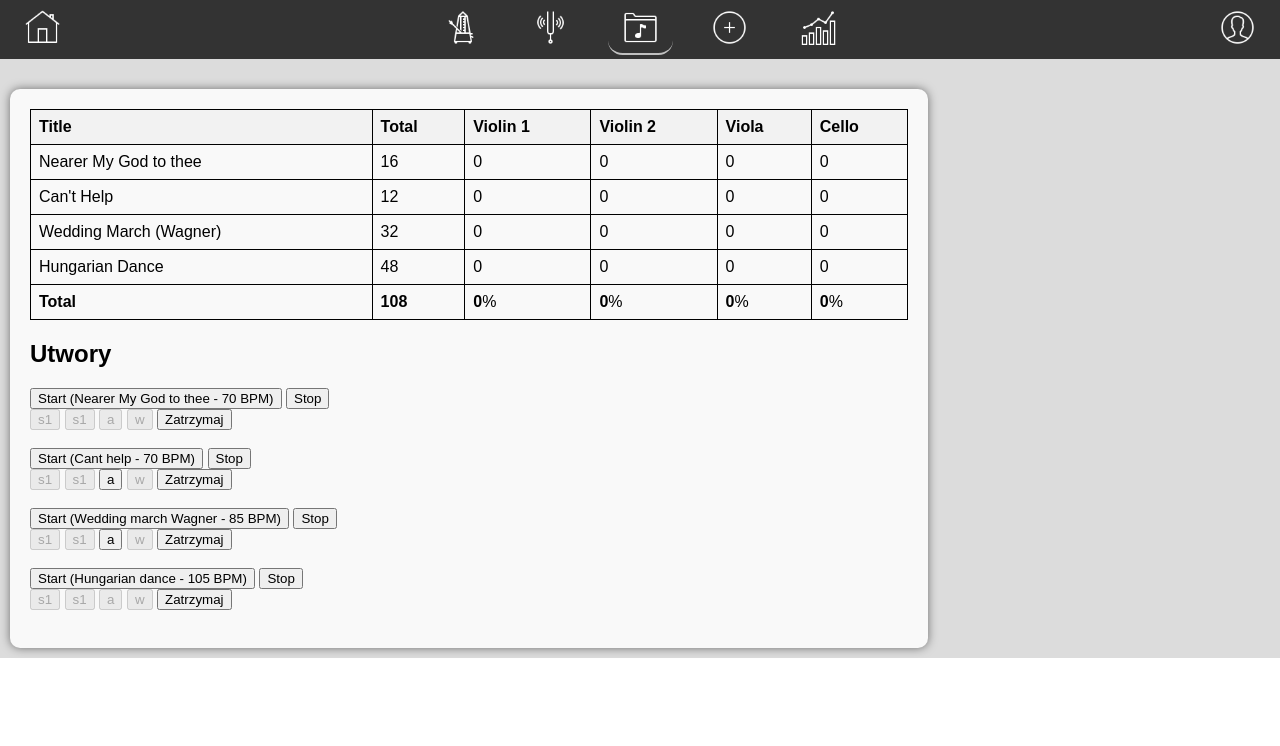
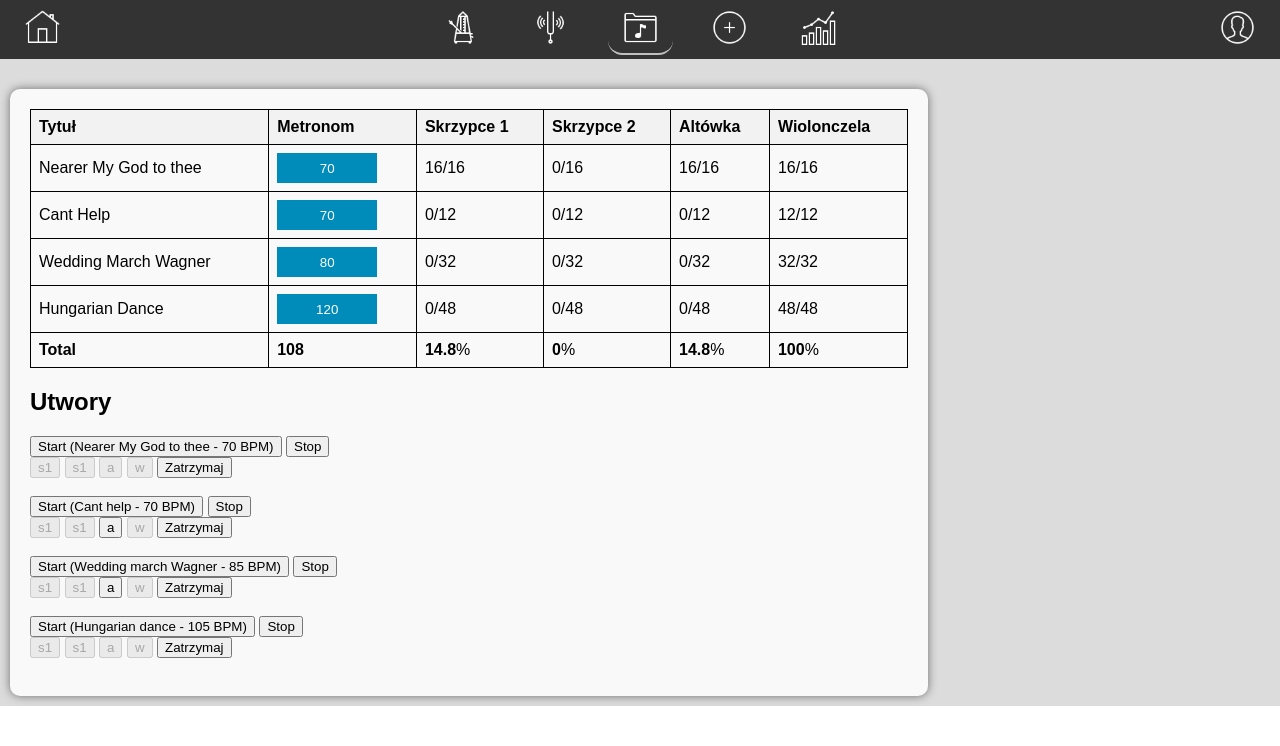
Before and after one commit to arkaddev/quartet, a PHP site: page /songs.php in a window 1280 px wide. Shown: the top 746 px of the page. Run offline with PHP 8.4, Linux system fonts and the light colour scheme; the visitor is signed in with stand-in values (Sample User, id 1); some libraries are stand-ins or nearby versions.

Commit message:
added metronome to songs.php

```diff
--- a/data/songs.json
+++ b/data/songs.json
@@ -2,33 +2,37 @@
     {
         "title": "Nearer My God to thee",
         "total": 16,
+        "tempo": 70,
+        "violin1": "16",
+        "violin2": 0,
+        "viola": "16",
+        "cello": "16"
+    },
+    {
+        "title": "Cant Help",
+        "total": 12,
+        "tempo": 70,
         "violin1": 0,
         "violin2": 0,
         "viola": 0,
-        "cello": 0
+        "cello": "12"
     },
     {
-        "title": "Can't Help",
-        "total": 12,
+        "title": "Wedding March Wagner",
+        "total": 32,
+        "tempo": 80,
         "violin1": 0,
         "violin2": 0,
-        "viola": 0,
-        "cello": 0
-    },
-    {
-        "title": "Wedding March (Wagner)",
-        "total": 32,
-        "violin1": 0,
-        "violin2": 0,
-        "viola": 0,
-        "cello": 0
+        "viola": "0",
+        "cello": "32"
     },
     {
         "title": "Hungarian Dance",
         "total": 48,
+        "tempo": 120,
         "violin1": 0,
         "violin2": 0,
         "viola": 0,
-        "cello": 0
+        "cello": "48"
     }
 ]
--- a/songs.php
+++ b/songs.php
@@ -22,6 +22,7 @@
         th {
             background-color: #f2f2f2;
         }
+
      .button-play{
     width: 30px; /* ustaw szerokość i wysokość obrazka */
     height: 30px;
@@ -31,12 +32,26 @@
        margin-left: 20px;
        margin-right: 5px;
      }
+
      .button-settings{
     width: 30px; /* ustaw szerokość i wysokość obrazka */
     height: 30px;
     background-image: url(images/songs/settings.png); /* ścieżka do obrazka */
     background-size: cover; /* dostosuj rozmiar obrazka do wymiarów przycisku */
      }
+
+     .button-tempo{
+    width: 100px; /* ustaw szerokość i wysokość obrazka */
+    height: 30px;
+       background-color: #008CBA;
+    color: white;
+       border: none;
+
+     }
+
+     .button-tempo:hover {
+    background-color: #454545;
+}
     </style>
 </head>
 <body>
@@ -137,36 +152,36 @@ $data = json_decode($data, true);
 
 // Tworzenie tabeli HTML
 echo "<table>";
-echo "<tr><th>Title</th><th>Total</th><th>Violin 1</th><th>Violin 2</th><th>Viola</th><th>Cello</th></tr>";
+echo "<tr><th>Tytuł</th><th>Metronom</th><th>Skrzypce 1</th><th>Skrzypce 2</th><th>Altówka</th><th>Wiolonczela</th></tr>";
 
      $i = 1;
       foreach ($data as $piece) {
 
         echo "<tr>";
         echo "<td>" . $piece['title'] . "</td>";
-        echo "<td>" . $piece['total'] . "</td>";
+        echo "<td> <button onclick='myFunctionTempo(\"".$piece['tempo']."\",\"".$i."\")' class='button-tempo' id='buttonTempo".$i."' name='additionalData' value='someValue'>".$piece['tempo']."</button></td>";
 
-        echo "<td>" . $piece['violin1'];
+        echo "<td>" . $piece['violin1']."/".$piece['total'];
         if ($instrument == "violin1") {
           echo "<button onclick='myFunction(\"".$piece['title']."\")' class='button-settings' id='myButton".$i."' name='additionalData' value='someValue'></button></td>";
         } else {
             echo "</td>";}
 
-        echo "<td>" . $piece['violin2'];
+        echo "<td>" . $piece['violin2']."/".$piece['total'];
         if ($instrument == "violin2") {
           echo "<button onclick='myFunction(\"".$piece['title']."\")' class='button-settings' id='myButton".$i."' name='additionalData' value='someValue'></button></td>";
         } else {
             echo "</td>";}
 
-        echo "<td>" . $piece['viola'];
+        echo "<td>" . $piece['viola']."/".$piece['total'];
        if ($instrument == "viola") {
           echo "<button onclick='myFunction(\"".$piece['title']."\")' class='button-settings' id='myButton".$i."' name='additionalData' value='someValue'></button></td>";
         } else {
             echo "</td>";}
 
-        echo "<td>" . $piece['cello'];
+        echo "<td>" . $piece['cello']."/".$piece['total'];
         if ($instrument == "cello") {
-          echo "<button onclick='myFunction(\"".$piece['title']."\")' class='button-settings' id='myButton".$i."' name='additionalData' value='someValue'></button></td>";
+          echo "<button onclick='myFunctionSettings(\"".$piece['title']."\")' class='button-settings' id='myButton".$i."' name='additionalData' value='someValue'></button></td>";
         } else {
             echo "</td>";}
 
@@ -214,8 +229,14 @@ echo "</table>";
 ?>
 
 
+
+
+
+        <input type="hidden" id="tempoInput" class="inputstart" placeholder="Tempo (BPM)" value="120">
+    <script src="js/metronome.js"></script>
+
       <script>
-         function myFunction(title) {
+         function myFunctionSettings(title) {
         var bars = prompt("Proszę wprowadzić dane:");
 
         // Utworzenie formularza i dodanie ukrytego pola z wartością zmiennej bars
@@ -254,28 +275,28 @@ echo "</table>";
 
 
 
+         function myFunctionTempo(tempo, i) {
+           changeTempo(tempo);
+           var button = document.getElementById('buttonTempo'+i); // Pobranie przycisku po id
+           var previousColor = button.style.backgroundColor; // Zapamiętanie poprzedniego koloru
 
-    function amyFunction(title) {
-        var bars = prompt("Proszę wprowadzić dane:");
+       if (!playing) {
+                playing = true;
+                startMetronome();
+                document.getElementById('buttonTempo'+i).innerText = 'Stop';
 
-      if (bars != null) {
-            alert("Wprowadzone dane: " + bars);
+    button.style.backgroundColor = "red"; // Zmiana koloru tła przycisku na czerwony
 
-          var inputBars = document.getElementById("idBars");
-        var inputTitle = document.getElementById("idTitle");
-        var inputInstrument = document.getElementById("idInstrument");
-        // Przypisz wartość do przycisku
-        inputBars.value = bars;
-        inputTitle.value = title;
+            } else {
+                playing = false;
+                clearInterval(timer);
+                document.getElementById('buttonTempo'+i).innerText = 'Start';
+            button.style.backgroundColor = "green";
+            }
+        }
 
-        inputInstrument.value = "<?php echo $instrument;?>";
-// Pobieramy przycisk za pomocą jego identyfikatora
-  var button = document.getElementById('submitButton');
 
-  // Wywołujemy kliknięcie na przycisku
-  button.click();
 
-    }}
 </script>
 <?php
 if ($_SERVER["REQUEST_METHOD"] == "POST") {
```
